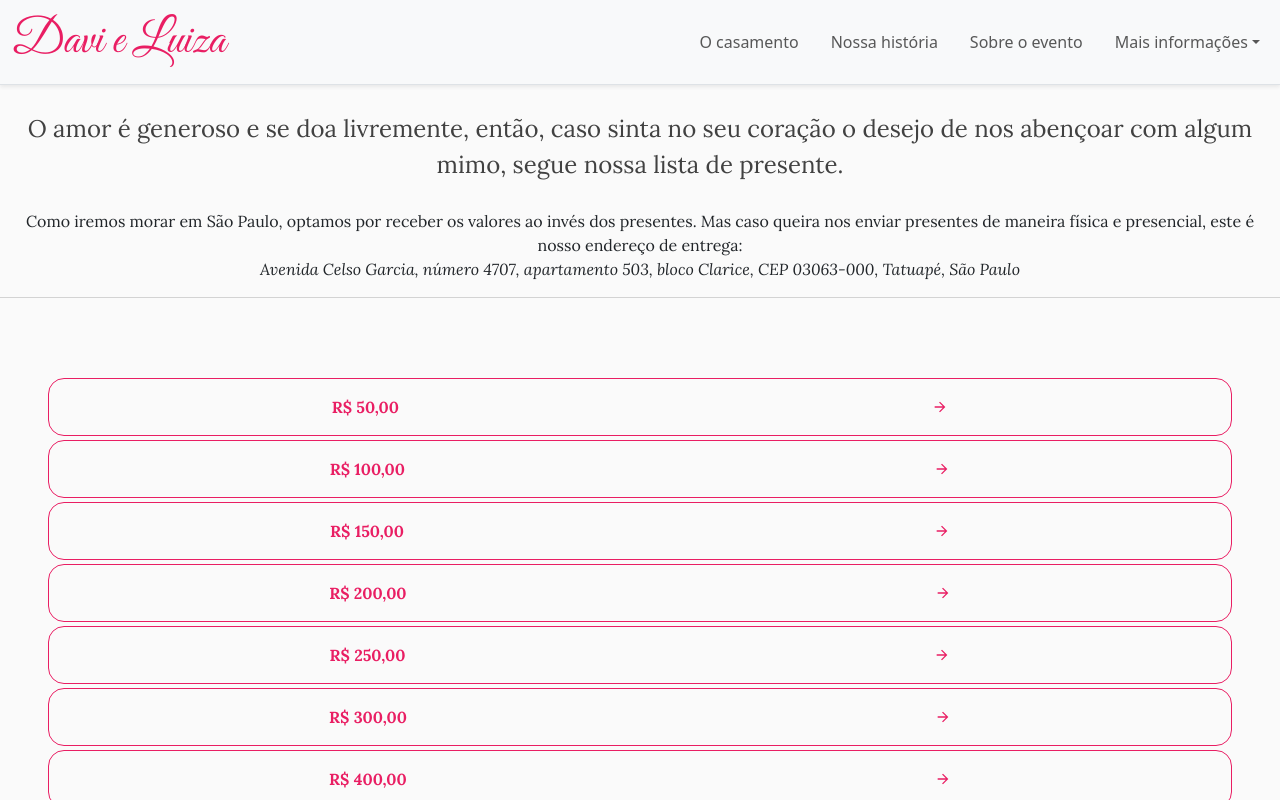
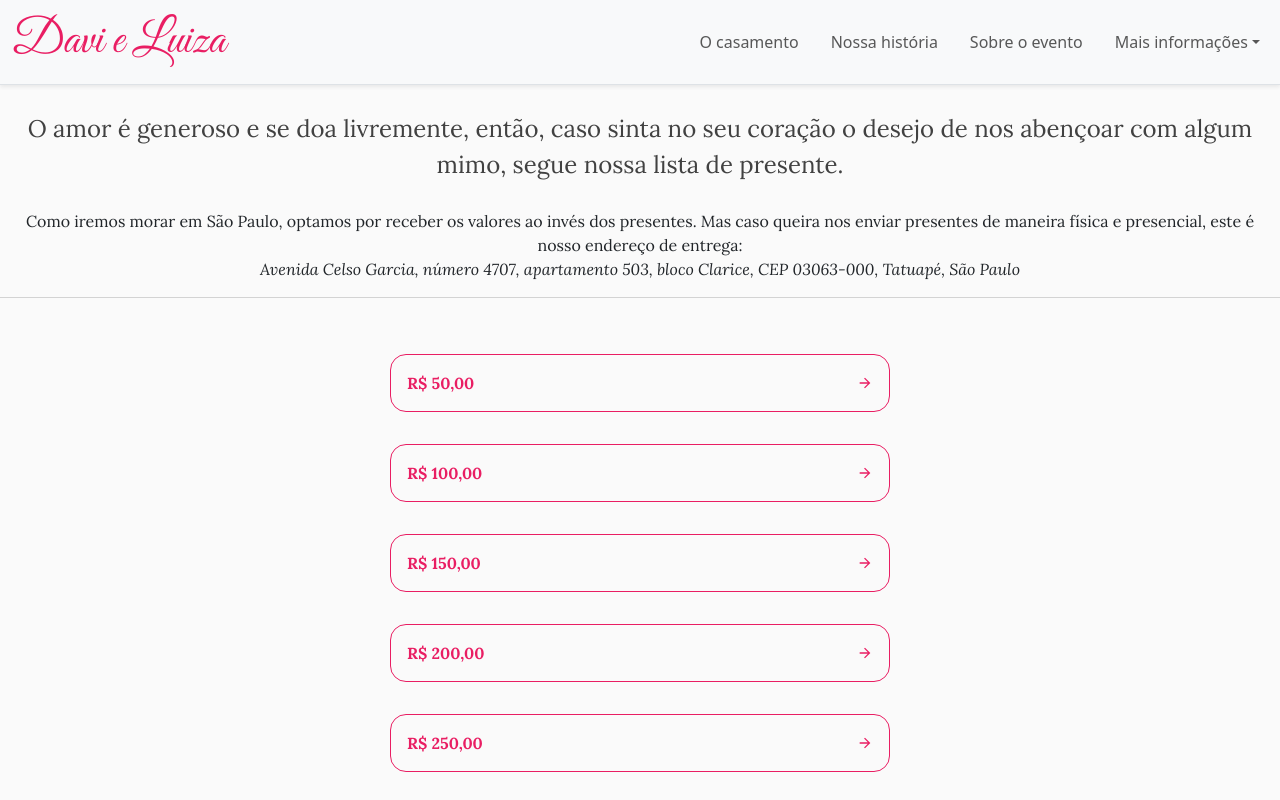
Before and after one commit to davieluiza/casamentodavieluiza, a React (Create React App) app: page /presentear in a window 1280 px wide. Shown: the top 800 px of the page. Built offline with nearby package versions, Linux system fonts and the light colour scheme.

Commit message:
tela de presente

```diff
--- a/src/Components/GiftCard/styles.css
+++ b/src/Components/GiftCard/styles.css
@@ -2,15 +2,17 @@
     padding: 1rem;
     border: 1px solid #E91E63;
     border-radius: 1rem;
-    margin: 0;
+    margin: 1rem;
     width: 100%;
+    max-width: 500px;
     font-family: "Lora", sans-serif;
     font-weight: bold;
     text-decoration: none;
     color: #E91E63;
     display: flex;
-    justify-content: space-around;
+    justify-content: space-between;
     align-items: center;
+    gap: 0.5rem;
 }
 
 .btn-pink:hover {
--- a/src/Screens/Gifting.js
+++ b/src/Screens/Gifting.js
@@ -29,7 +29,7 @@ export default function Gifting() {
                     </em>
                 </SmText>
             </Container>
-            <ListGroup className="listGroup p-2 mb-5 p-lg-5 row-gap-1">
+            <ListGroup className="p-2 mb-5 d-flex align-items-center">
                 <GiftCard value="R$ 50,00" link="https://mpago.li/1t3PjHT"/>
                 <GiftCard value="R$ 100,00" link="https://mpago.li/2AQQzBz"/>
                 <GiftCard value="R$ 150,00" link="https://mpago.li/1yUP4RR"/>
```
